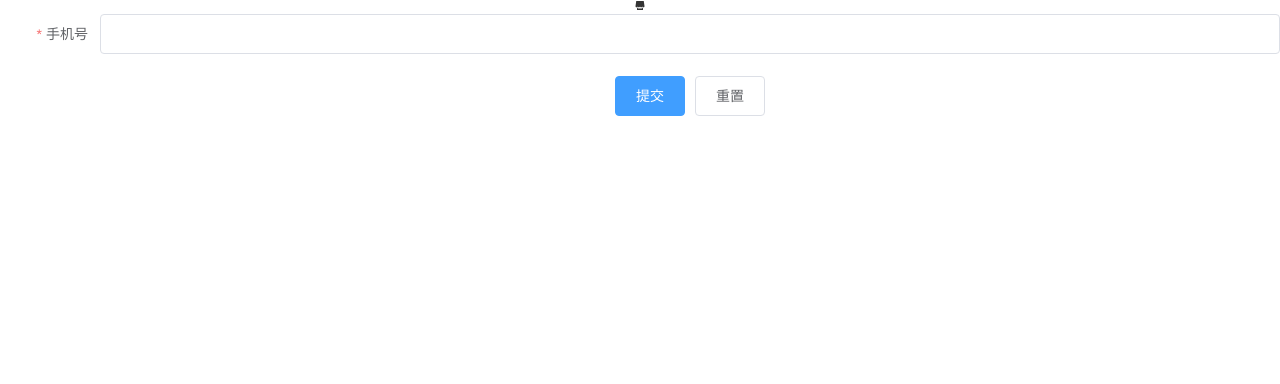
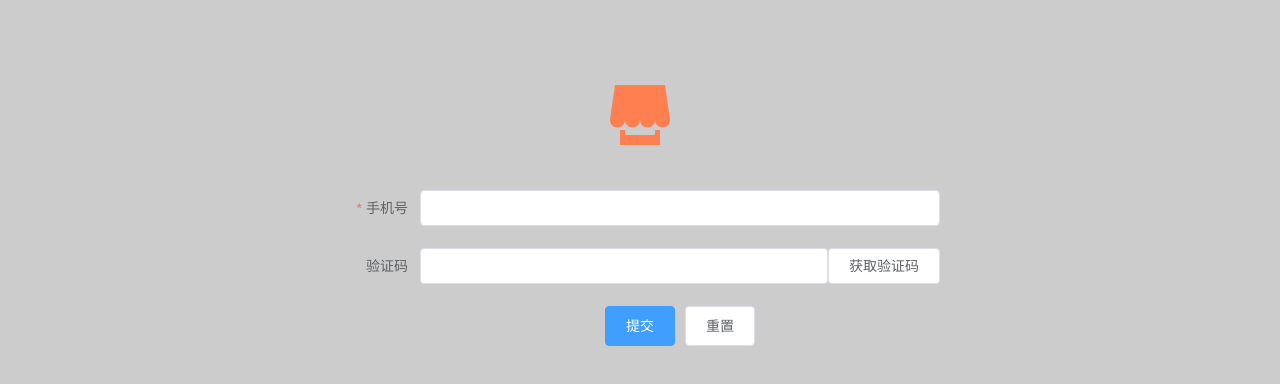
Before and after one commit to fenghuitian1/Text, a Vue app in the folder chileme-cli/: page /register in a window 1280 px wide. Shown: the top 384 px of the page. Built offline with nearby package versions, Linux system fonts and the light colour scheme.

Commit message:
注册页面切图

```diff
--- a/chileme-cli/src/views/Register.vue
+++ b/chileme-cli/src/views/Register.vue
@@ -1,12 +1,11 @@
 <template>
   <div class="register">
+    <div class="inner">
       <div class="el-icon-s-shop"></div>
-    <el-form
-      :model="form"
-      ref="Form"
-      label-width="100px"
-    >
+      <el-form :model="form" ref="Form" label-width="100px">
+        <!--手机号-->
         <el-form-item
+            size="medium"
             label="手机号"
             prop="mobeli"
             :rules="[
@@ -14,13 +13,24 @@
                     { type: 'number', message: '手机号必须为数字值'}
                 ]"
         >
-        <el-input type="mobeli" v-model.number="form.mobeli" autocomplete="off"></el-input>
+          <el-input type="text" v-model.number="form.mobeli" autocomplete="off"></el-input>
         </el-form-item>
+        <!-- 验证码 -->
+        <el-form-item
+            size="medium"
+            label="验证码"
+            prop="testCode"
+        >
+          <el-input type="text" v-model.trim="form.testCode" autocomplete="off" class="wth408"></el-input>
+          <el-button @click="getTestCode">获取验证码</el-button>
+        </el-form-item>
+        <!-- 按钮 -->
         <el-form-item>
           <el-button type="primary" @click="registerHandle('Form')">提交</el-button>
           <el-button @click="resetForm('Form')">重置</el-button>
         </el-form-item>
       </el-form>
+    </div>
   </div>
 </template>
 
@@ -30,18 +40,21 @@ export default {
     return {
       //注册表单
       form: {
-        mobeli:'',
+        mobeli: "", //手机号
+        testCode: "" //验证码
       }
     };
   },
   methods: {
+    //获取验证码
+    getTestCode() {},
     //提交注册表单方法
     registerHandle(formName) {
-        this.$refs[formName].validate((valid) => {
+      this.$refs[formName].validate(valid => {
         if (valid) {
-            alert('submit!');
+          alert("submit!");
         } else {
-            console.log('error submit!!');
+          console.log("error submit!!");
           return false;
         }
       });
@@ -54,5 +67,33 @@ export default {
 </script>
 
 <style lang="scss" scoped>
-
+@mixin flx($dec:culomn){
+    display: flex;
+    flex-direction: $dec;
+}
+.register {
+  height: 100%;
+  justify-content: center;
+  align-items: center;
+  @include flx;
+  background: #cccccc;
+  .inner{
+      width: 50%;
+      height: 90%;
+      .el-icon-s-shop{
+          height: 20%;
+          min-height:150px;
+          line-height: 150px;
+          font-size: 80px;
+          color: coral;
+      }
+      .el-form{
+          margin-top: 20px auto 0;
+          width: 620px;
+      }
+    }
+    .wth408{
+        width: 408px;
+}
+}
 </style>
```
Lines whose indentation alone changed are shown as unchanged.
